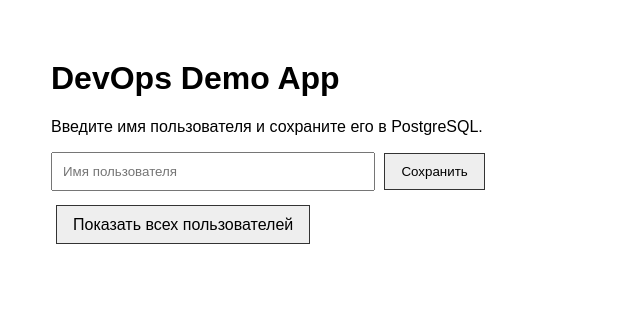
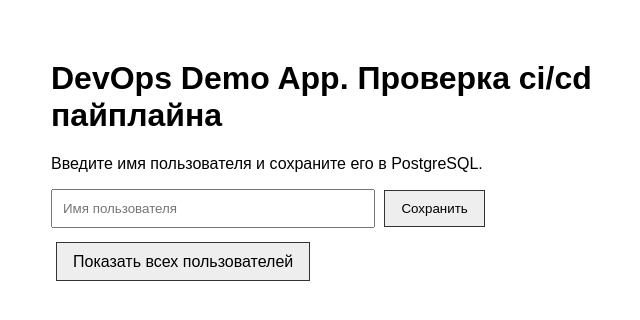
Before and after one commit to sboevd13/devops-demo-app, a FastAPI app: page / in a window 1280 px wide. Shown: the top 320 px of the page, without its empty margins (239-879 px from the left). Run offline with FastAPI, Linux system fonts and the light colour scheme; parts of the project's set-up code (start-up, migrations or seed data) failed here and were passed over; some libraries are stand-ins or nearby versions.

Commit message:
Реальная проверка работы пайплайна №2

```diff
--- a/app/main.py
+++ b/app/main.py
@@ -41,7 +41,7 @@ async def lifespan(app: FastAPI):
 
 
 app = FastAPI(
-    title="DevOps Demo App. Проверка работы ci/cd pipline",
+    title="DevOps Demo App",
     lifespan=lifespan,
 )
 
--- a/app/templates/index.html
+++ b/app/templates/index.html
@@ -39,7 +39,7 @@
 
 <body>
 
-<h1>DevOps Demo App</h1>
+<h1>DevOps Demo App. Проверка ci/cd пайплайна</h1>
 
 <p>Введите имя пользователя и сохраните его в PostgreSQL.</p>
 
```
